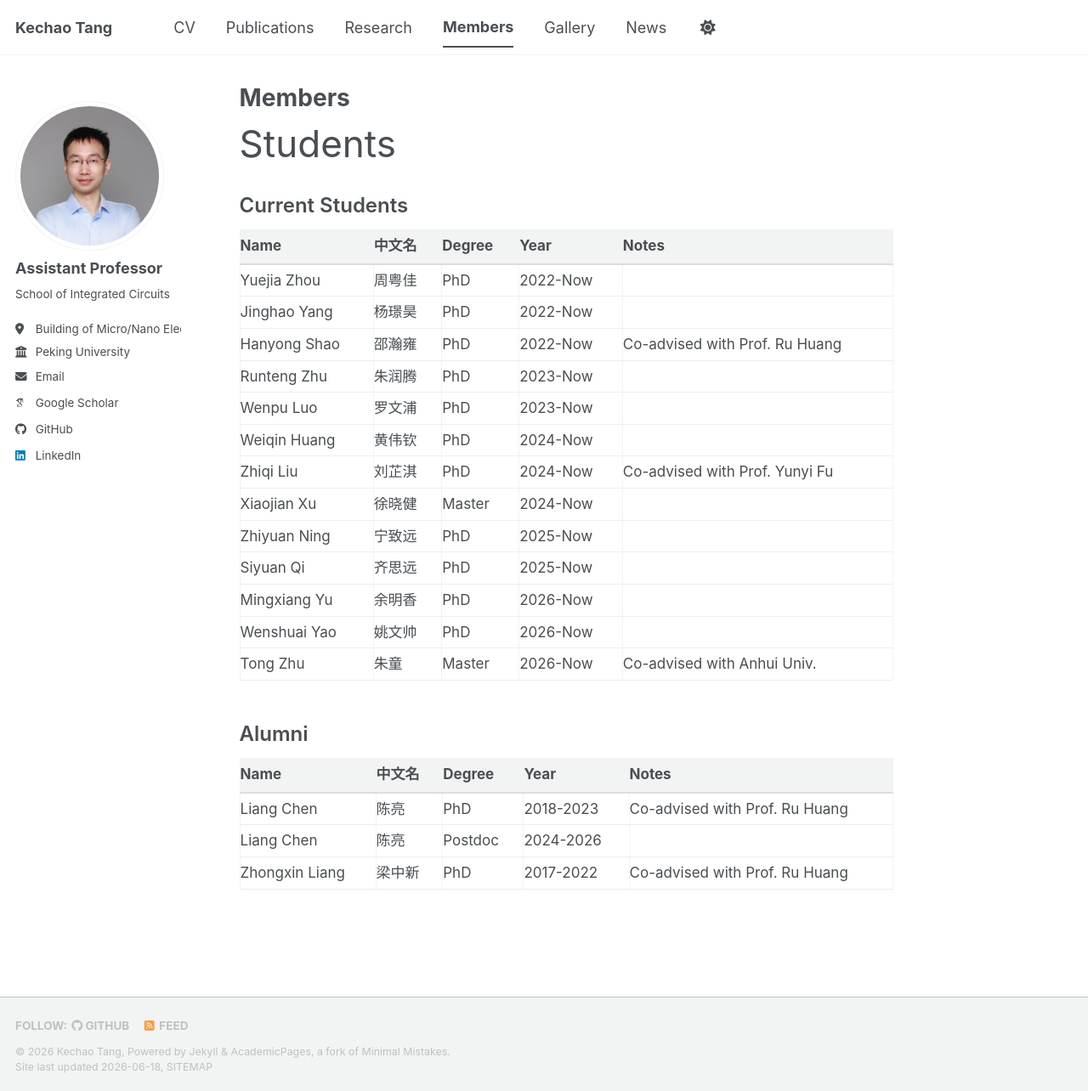
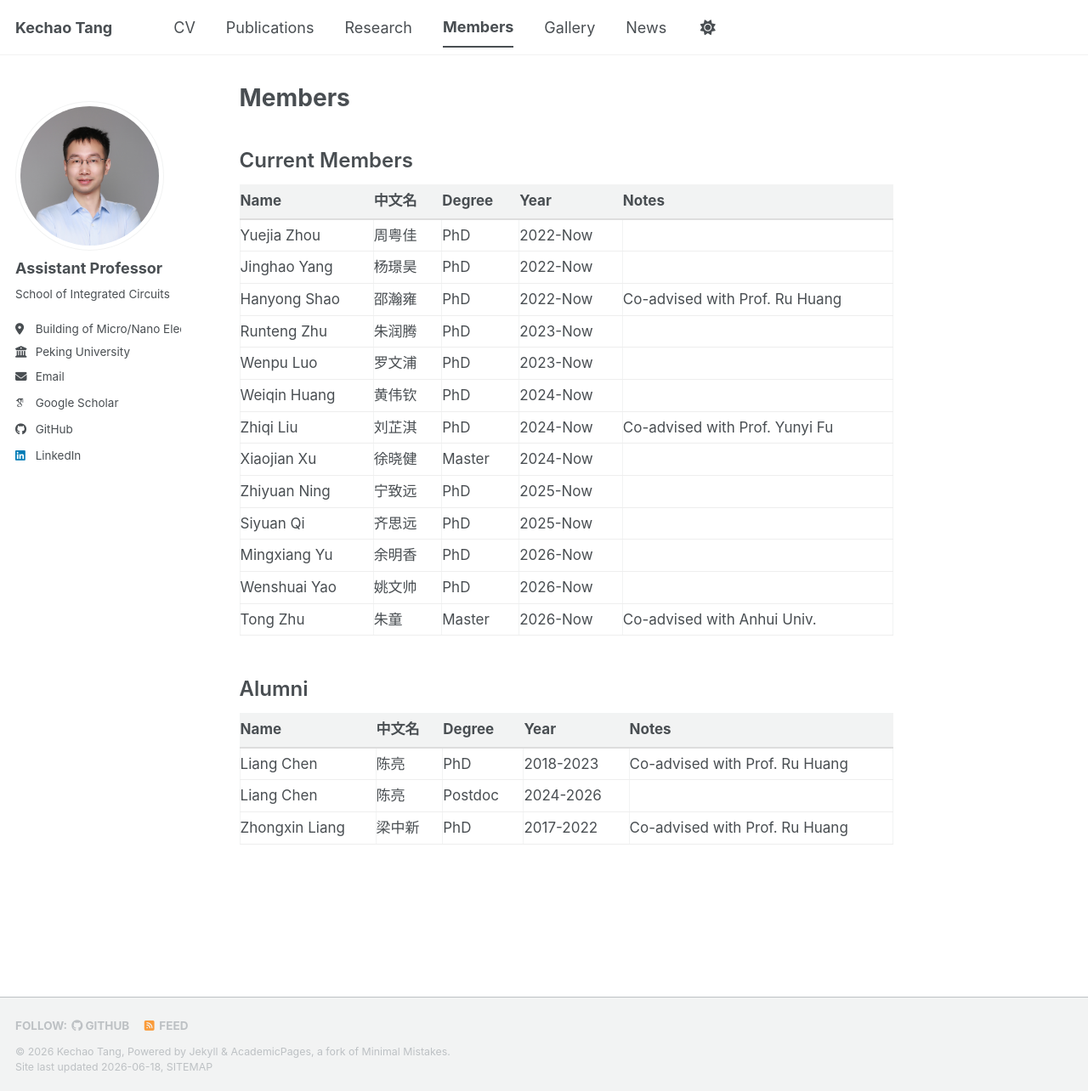
Before and after one commit to Kechao-Tang/Kechao-Tang.github.io, a Jekyll site: the page built from _pages/members.md, in a window 1280 px wide and 1284 px high. Shown: the whole window at 85% size. Built offline with Jekyll 4.4.1, drawn with Linux system fonts in a browser that asks for light colours; some web fonts are replaced; a script bundle is joined from its source files by our own code; library files that are not in the unit come from our copies.

Commit message:
Update members.md

```diff
--- a/_pages/members.md
+++ b/_pages/members.md
@@ -3,7 +3,6 @@ title: "Members"
 permalink: /members/
 author_profile: true
 ---
-<h1 style="font-size: 44px; font-weight: 400; margin-bottom: 18px;">Students</h1>
 
 <style>
 .members-table-wrap {
@@ -54,7 +53,7 @@ author_profile: true
 }
 </style>
 
-<div class="members-section-title">Current Students</div>
+<div class="members-section-title">Current Members</div>
 
 <div class="members-table-wrap">
 <table class="members-table">
```
